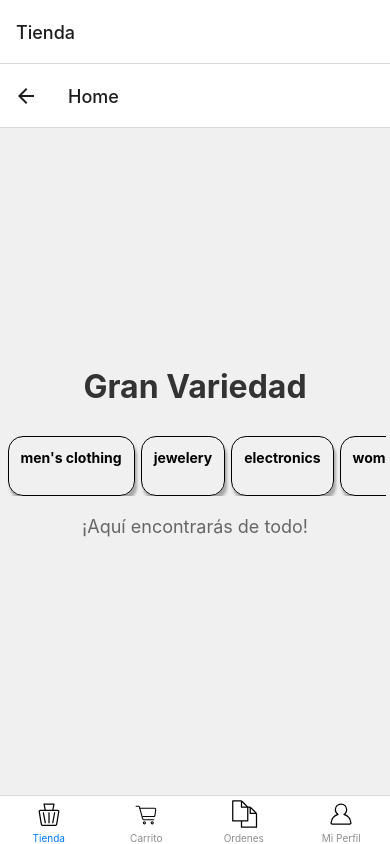
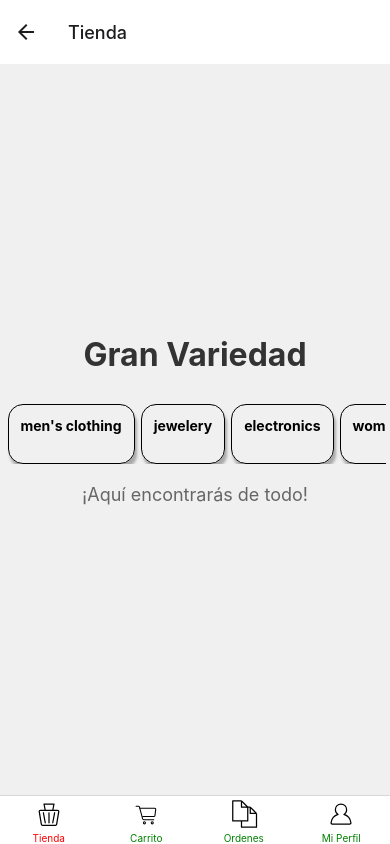
Before and after one commit to Nath-Maya/app-ecommerceDetodito, a React Native app: screen /TabNavigator in a window 390 px wide. Built offline with nearby package versions, Linux system fonts and the light colour scheme.

Commit message:
fix screenOptions in setup TabNavigation

```diff
--- a/navigation/StackShop.js
+++ b/navigation/StackShop.js
@@ -1,4 +1,3 @@
-
 import React from 'react'
 import { createStackNavigator } from '@react-navigation/stack'
 import { ROUTE } from './Routes';
@@ -10,10 +9,18 @@ const Stack = createStackNavigator();
 
 export default function StackShop() {
   return (
-    <Stack.Navigator initialRouteName='Welcome'>
+    <Stack.Navigator initialRouteName='Welcome'
+      screenOptions={{
+        headerShadowVisible: false,
+      }}
+    >
         <Stack.Screen
             name={ROUTE.HOME}
             component={Home}
+            options={{
+              headerTitle: 'Tienda',
+              headerBackVisible: false,
+            }}
         />
         <Stack.Screen
             name="Categorías"
--- a/navigation/TabNavigator.js
+++ b/navigation/TabNavigator.js
@@ -16,7 +16,13 @@ const Tab = createBottomTabNavigator();
 
 export default function TabNavigator() {
   return (
-    <Tab.Navigator>
+    <Tab.Navigator
+      screenOptions={{
+        headerShown: false,
+        tabBarActiveTintColor: 'red',
+        tabBarInactiveTintColor: 'green'
+      }}
+    >
       <Tab.Screen
         name='Tienda'
         component={StackShop}
--- a/screens/ItemListCategory.jsx
+++ b/screens/ItemListCategory.jsx
@@ -1,4 +1,4 @@
-import { SafeAreaView, FlatList, StyleSheet, Text, Button } from 'react-native'
+import { SafeAreaView, FlatList, StyleSheet } from 'react-native'
 import { useState, useEffect, useMemo } from 'react'
 import React from 'react'
 import ProductItem from '../components/ProductItem'
```
